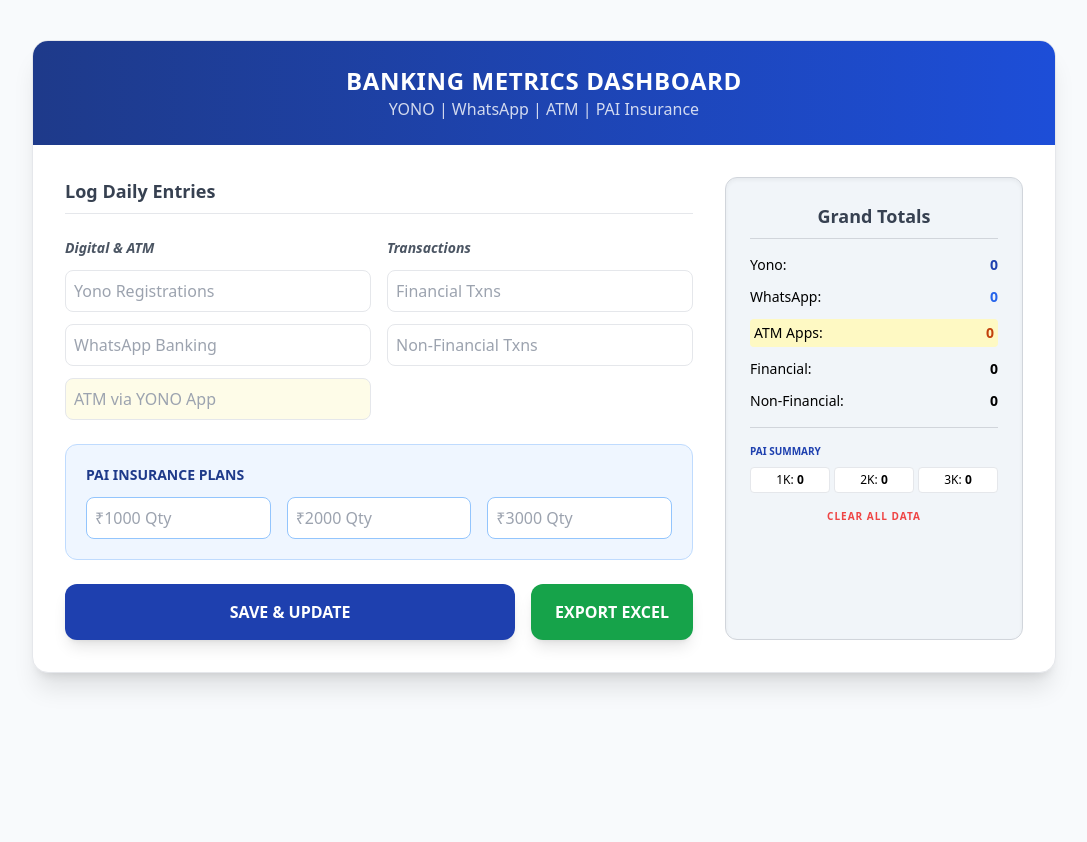
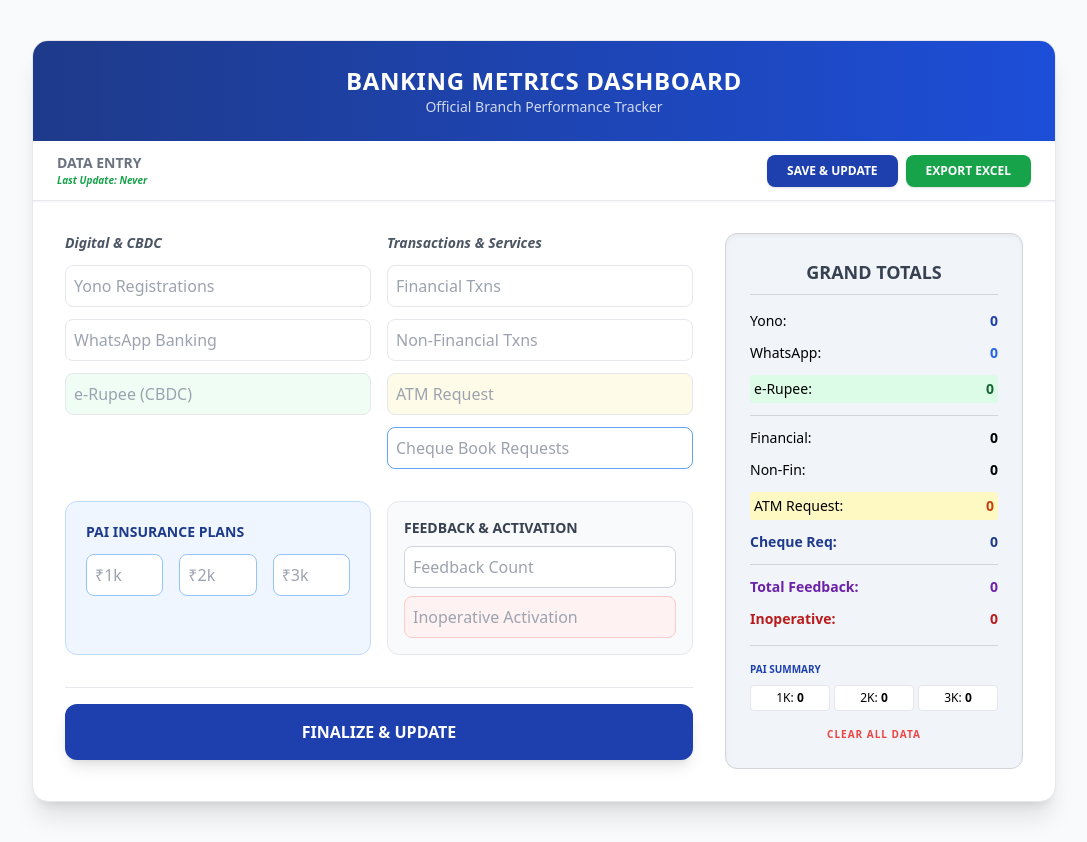
Before and after one commit to sivamohanyerasi/sbi-traker, a plain HTML site: page index.html in a window 1280 px wide. Shown: the whole page, without its empty margins (96-1183 px from the left). Before the commit the page ends 800 px from the top, so only its background shows below. Drawn offline with nearby package versions, Linux system fonts and the light colour scheme.

Commit message:
Update index.html
updated timestamp

```diff
--- a/index.html
+++ b/index.html
@@ -5,63 +5,102 @@
     <meta name="viewport" content="width=device-width, initial-scale=1.0">
     <title>SBI Digital & Insurance Tracker</title>
     <script src="https://cdn.tailwindcss.com"></script>
+    <style>
+        .sticky-header {
+            position: sticky;
+            top: 0;
+            z-index: 50;
+            background: rgba(255, 255, 255, 0.98);
+            backdrop-filter: blur(10px);
+        }
+    </style>
 </head>
 <body class="bg-slate-50 p-4 md:p-10">
 
     <div class="max-w-5xl mx-auto bg-white rounded-2xl shadow-xl overflow-hidden border border-gray-200">
         <div class="bg-gradient-to-r from-blue-900 to-blue-700 p-6 text-white text-center">
             <h1 class="text-2xl font-bold uppercase tracking-wide">Banking Metrics Dashboard</h1>
-            <p class="opacity-80">YONO | WhatsApp | ATM | PAI Insurance</p>
+            <p class="opacity-80 text-sm">Official Branch Performance Tracker</p>
+        </div>
+
+        <div class="sticky-header border-b border-gray-200 px-6 py-3 shadow-sm flex flex-wrap gap-4 justify-between items-center">
+            <div class="flex flex-col">
+                <h2 class="text-sm font-bold text-gray-500 uppercase">Data Entry</h2>
+                <p id="lastSaved" class="text-[10px] text-green-600 font-bold italic">Last Update: Never</p>
+            </div>
+            <div class="flex gap-2 w-full sm:w-auto">
+                <button onclick="saveData()" class="flex-1 sm:flex-none bg-blue-800 hover:bg-blue-900 text-white text-xs font-bold py-2 px-5 rounded-lg shadow transition-all active:scale-95 uppercase">
+                    Save & Update
+                </button>
+                <button onclick="downloadCSV()" class="flex-1 sm:flex-none bg-green-600 hover:bg-green-700 text-white text-xs font-bold py-2 px-5 rounded-lg shadow transition-all active:scale-95 uppercase">
+                    Export Excel
+                </button>
+            </div>
         </div>
 
         <div class="p-8">
             <div class="grid grid-cols-1 md:grid-cols-3 gap-8">
 
-                <div class="md:col-span-2 space-y-6">
-                    <h2 class="text-lg font-semibold text-gray-700 border-b pb-2">Log Daily Entries</h2>
+                <div class="md:col-span-2 space-y-8">
 
                     <div class="grid grid-cols-1 md:grid-cols-2 gap-4">
                         <div class="space-y-3">
-                            <label class="block text-sm font-bold text-gray-600 italic">Digital & ATM</label>
-                            <input type="number" id="yonoInput" class="w-full p-2 border rounded-lg" placeholder="Yono Registrations">
-                            <input type="number" id="waInput" class="w-full p-2 border rounded-lg" placeholder="WhatsApp Banking">
-                            <input type="number" id="atmInput" class="w-full p-2 border rounded-lg bg-yellow-50" placeholder="ATM via YONO App">
+                            <label class="block text-sm font-bold text-gray-600 italic">Digital & CBDC</label>
+                            <input type="number" id="yonoInput" class="w-full p-2 border rounded-lg focus:ring-2 focus:ring-blue-400 outline-none" placeholder="Yono Registrations">
+                            <input type="number" id="waInput" class="w-full p-2 border rounded-lg focus:ring-2 focus:ring-blue-400 outline-none" placeholder="WhatsApp Banking">
+                            <input type="number" id="cbdcInput" class="w-full p-2 border rounded-lg bg-green-50 focus:ring-2 focus:ring-green-400 outline-none" placeholder="e-Rupee (CBDC)">
                         </div>
+
                         <div class="space-y-3">
-                            <label class="block text-sm font-bold text-gray-600 italic">Transactions</label>
+                            <label class="block text-sm font-bold text-gray-600 italic">Transactions & Services</label>
                             <input type="number" id="finInput" class="w-full p-2 border rounded-lg" placeholder="Financial Txns">
                             <input type="number" id="nonFinInput" class="w-full p-2 border rounded-lg" placeholder="Non-Financial Txns">
+                            <input type="number" id="atmInput" class="w-full p-2 border rounded-lg bg-yellow-50" placeholder="ATM Request">
+                            <input type="number" id="chequeInput" class="w-full p-2 border rounded-lg border-blue-400" placeholder="Cheque Book Requests">
                         </div>
                     </div>
 
-                    <div class="bg-blue-50 p-5 rounded-xl border border-blue-200">
-                        <label class="block text-sm font-bold text-blue-900 mb-3 uppercase">PAI Insurance Plans</label>
-                        <div class="grid grid-cols-3 gap-4">
-                            <input type="number" id="pai1k" class="w-full p-2 border border-blue-300 rounded-lg" placeholder="₹1000 Qty">
-                            <input type="number" id="pai2k" class="w-full p-2 border border-blue-300 rounded-lg" placeholder="₹2000 Qty">
-                            <input type="number" id="pai3k" class="w-full p-2 border border-blue-300 rounded-lg" placeholder="₹3000 Qty">
+                    <div class="grid grid-cols-1 md:grid-cols-2 gap-4">
+                        <div class="bg-blue-50 p-5 rounded-xl border border-blue-200">
+                            <label class="block text-sm font-bold text-blue-900 mb-3 uppercase">PAI Insurance Plans</label>
+                            <div class="grid grid-cols-3 gap-4">
+                                <input type="number" id="pai1k" class="w-full p-2 border border-blue-300 rounded-lg" placeholder="₹1k">
+                                <input type="number" id="pai2k" class="w-full p-2 border border-blue-300 rounded-lg" placeholder="₹2k">
+                                <input type="number" id="pai3k" class="w-full p-2 border border-blue-300 rounded-lg" placeholder="₹3k">
+                            </div>
+                        </div>
+
+                        <div class="space-y-3">
+                            <div class="bg-gray-50 p-4 rounded-xl border border-gray-200">
+                                <label class="block text-sm font-bold text-gray-700 mb-2 uppercase">Feedback & Activation</label>
+                                <input type="number" id="feedbackInput" class="w-full p-2 border border-gray-300 rounded-lg mb-2" placeholder="Feedback Count">
+                                <input type="number" id="inopInput" class="w-full p-2 border border-red-200 rounded-lg bg-red-50" placeholder="Inoperative Activation">
+                            </div>
                         </div>
                     </div>
 
-                    <div class="flex gap-4">
-                        <button onclick="saveData()" class="flex-1 bg-blue-800 hover:bg-blue-900 text-white font-bold py-4 rounded-xl shadow-lg transition">
-                            SAVE & UPDATE
-                        </button>
-                        <button onclick="downloadCSV()" class="bg-green-600 hover:bg-green-700 text-white px-6 rounded-xl shadow-lg font-bold flex items-center justify-center">
-                            EXPORT EXCEL
+                    <div class="flex gap-4 pt-4 border-t">
+                        <button onclick="saveData()" class="flex-1 bg-blue-800 hover:bg-blue-900 text-white font-bold py-4 rounded-xl shadow-lg transition uppercase">
+                            Finalize & Update
                         </button>
                     </div>
                 </div>
 
-                <div class="bg-slate-100 p-6 rounded-xl space-y-4 border border-gray-300 shadow-inner">
-                    <h2 class="text-lg font-semibold text-gray-700 border-b border-gray-300 pb-2 text-center">Grand Totals</h2>
+                <div class="bg-slate-100 p-6 rounded-xl space-y-4 border border-gray-300 shadow-inner h-fit">
+                    <h2 class="text-lg font-semibold text-gray-700 border-b border-gray-300 pb-2 text-center uppercase">Grand Totals</h2>
 
                     <div class="space-y-3 text-sm">
                         <div class="flex justify-between"><span>Yono:</span> <b id="totalYono" class="text-blue-800">0</b></div>
                         <div class="flex justify-between"><span>WhatsApp:</span> <b id="totalWA" class="text-blue-600">0</b></div>
-                        <div class="flex justify-between p-1 bg-yellow-100 rounded"><span>ATM Apps:</span> <b id="totalATM" class="text-orange-700">0</b></div>
+                        <div class="flex justify-between p-1 bg-green-100 rounded"><span>e-Rupee:</span> <b id="totalCBDC" class="text-green-800">0</b></div>
+                        <hr class="border-gray-300">
                         <div class="flex justify-between"><span>Financial:</span> <b id="totalFin">0</b></div>
-                        <div class="flex justify-between"><span>Non-Financial:</span> <b id="totalNonFin">0</b></div>
+                        <div class="flex justify-between"><span>Non-Fin:</span> <b id="totalNonFin">0</b></div>
+                        <div class="flex justify-between p-1 bg-yellow-100 rounded"><span>ATM Request:</span> <b id="totalATM" class="text-orange-700">0</b></div>
+                        <div class="flex justify-between font-bold text-blue-900"><span>Cheque Req:</span> <b id="totalCheque">0</b></div>
+                        <hr class="border-gray-300">
+                        <div class="flex justify-between font-bold text-purple-800"><span>Total Feedback:</span> <b id="totalFeedback">0</b></div>
+                        <div class="flex justify-between font-bold text-red-700"><span>Inoperative:</span> <b id="totalInop">0</b></div>
                     </div>
 
                     <div class="pt-4 border-t border-gray-300">
@@ -80,57 +119,83 @@
     </div>
 
     <script>
-        window.onload = updateDisplay;
+        // Load data and last saved time on startup
+        window.onload = function() {
+            updateDisplay();
+            const lastUpdate = localStorage.getItem('lastSavedTime');
+            if(lastUpdate) {
+                document.getElementById('lastSaved').innerText = "Last Update: " + lastUpdate;
+            }
+        };
 
         function saveData() {
-            let data = JSON.parse(localStorage.getItem('bankingStatsFull')) || { yono: 0, wa: 0, atm: 0, fin: 0, nonFin: 0, p1: 0, p2: 0, p3: 0 };
+            let data = JSON.parse(localStorage.getItem('bankingStatsFull')) || { yono: 0, wa: 0, atm: 0, fin: 0, nonFin: 0, p1: 0, p2: 0, p3: 0, cbdc: 0, cheque: 0, feedback: 0, inop: 0 };
+
+            // Increment totals
             data.yono += parseInt(document.getElementById('yonoInput').value || 0);
             data.wa += parseInt(document.getElementById('waInput').value || 0);
+            data.cbdc += parseInt(document.getElementById('cbdcInput').value || 0);
             data.atm += parseInt(document.getElementById('atmInput').value || 0);
             data.fin += parseInt(document.getElementById('finInput').value || 0);
             data.nonFin += parseInt(document.getElementById('nonFinInput').value || 0);
+            data.cheque += parseInt(document.getElementById('chequeInput').value || 0);
             data.p1 += parseInt(document.getElementById('pai1k').value || 0);
             data.p2 += parseInt(document.getElementById('pai2k').value || 0);
             data.p3 += parseInt(document.getElementById('pai3k').value || 0);
+            data.feedback += parseInt(document.getElementById('feedbackInput').value || 0);
+            data.inop += parseInt(document.getElementById('inopInput').value || 0);
 
+            // Generate 12-hour format time (e.g., 02:30:45 PM)
+            const now = new Date().toLocaleTimeString('en-US', {
+                hour: '2-digit',
+                minute: '2-digit',
+                second: '2-digit',
+                hour12: true
+            });
+
+            // Persist to LocalStorage
             localStorage.setItem('bankingStatsFull', JSON.stringify(data));
+            localStorage.setItem('lastSavedTime', now);
+
+            // UI Feedback
+            document.getElementById('lastSaved').innerText = "Last Update: " + now;
             document.querySelectorAll('input').forEach(i => i.value = "");
             updateDisplay();
         }
 
         function updateDisplay() {
-            let data = JSON.parse(localStorage.getItem('bankingStatsFull')) || { yono: 0, wa: 0, atm: 0, fin: 0, nonFin: 0, p1: 0, p2: 0, p3: 0 };
+            let data = JSON.parse(localStorage.getItem('bankingStatsFull')) || { yono: 0, wa: 0, atm: 0, fin: 0, nonFin: 0, p1: 0, p2: 0, p3: 0, cbdc: 0, cheque: 0, feedback: 0, inop: 0 };
+
             document.getElementById('totalYono').innerText = data.yono;
             document.getElementById('totalWA').innerText = data.wa;
+            document.getElementById('totalCBDC').innerText = data.cbdc;
             document.getElementById('totalATM').innerText = data.atm;
             document.getElementById('totalFin').innerText = data.fin;
             document.getElementById('totalNonFin').innerText = data.nonFin;
+            document.getElementById('totalCheque').innerText = data.cheque;
             document.getElementById('disp1k').innerText = data.p1;
             document.getElementById('disp2k').innerText = data.p2;
             document.getElementById('disp3k').innerText = data.p3;
+            document.getElementById('totalFeedback').innerText = data.feedback;
+            document.getElementById('totalInop').innerText = data.inop;
         }
 
         function downloadCSV() {
             let data = JSON.parse(localStorage.getItem('bankingStatsFull')) || {};
             let date = new Date().toLocaleDateString();
-            let csvContent = "data:text/csv;charset=utf-8,";
-            csvContent += "Metric,Total Count\r\n";
-            csvContent += `Report Date,${date}\r\n`;
-            Object.keys(data).forEach(key => {
-                csvContent += `${key.toUpperCase()},${data[key]}\r\n`;
-            });
-
-            var encodedUri = encodeURI(csvContent);
+            let csvContent = "data:text/csv;charset=utf-8,Metric,Total\r\n";
+            Object.keys(data).forEach(key => csvContent += `${key.toUpperCase()},${data[key]}\r\n`);
             var link = document.createElement("a");
-            link.setAttribute("href", encodedUri);
-            link.setAttribute("download", `Banking_Report_${date}.csv`);
-            document.body.appendChild(link);
+            link.setAttribute("href", encodeURI(csvContent));
+            link.setAttribute("download", `Branch_Report_${date}.csv`);
             link.click();
         }
 
         function resetData() {
             if(confirm("Delete all history?")) {
                 localStorage.removeItem('bankingStatsFull');
+                localStorage.removeItem('lastSavedTime');
+                document.getElementById('lastSaved').innerText = "Last Update: Never";
                 updateDisplay();
             }
         }
```
